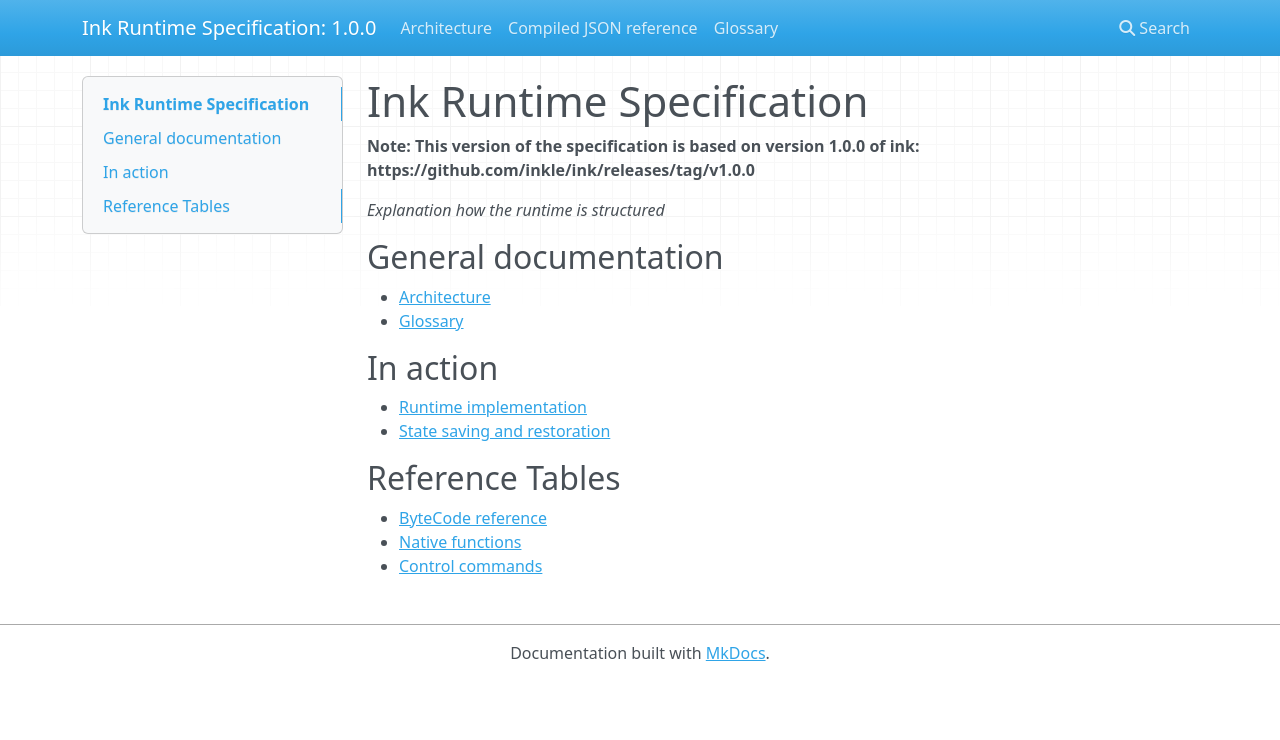
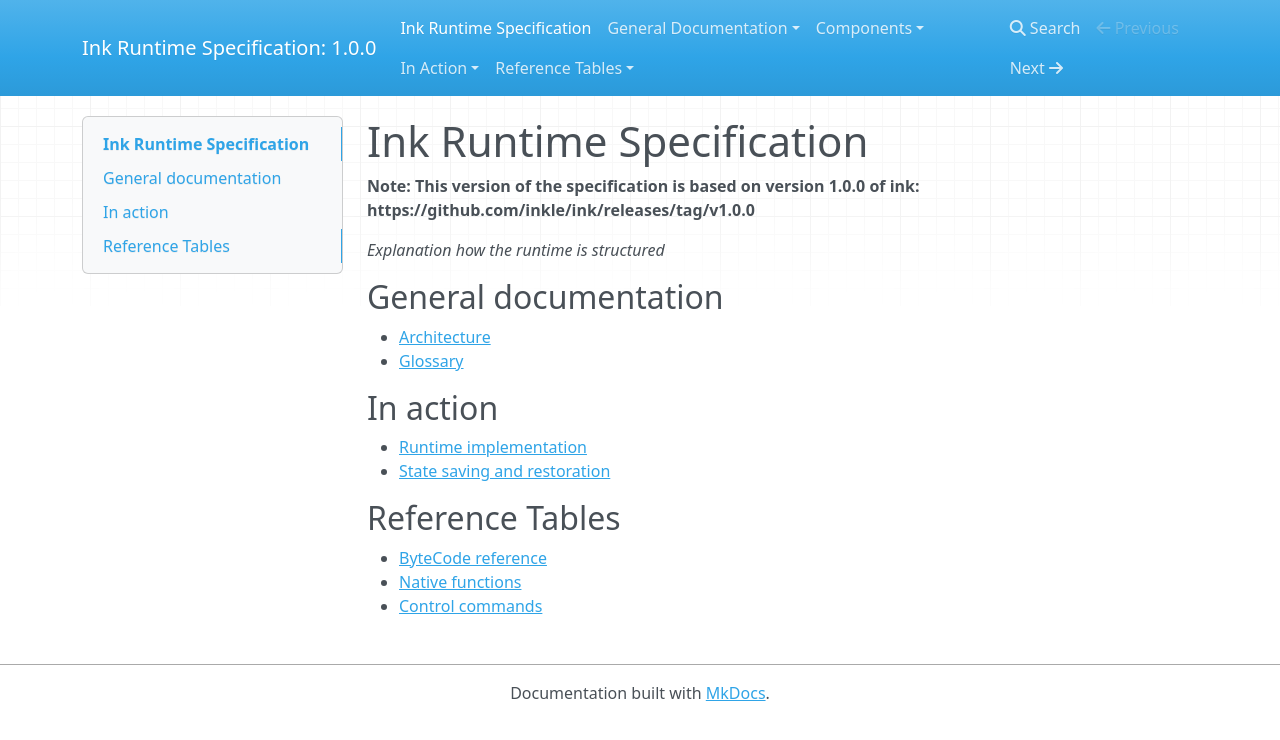
Before and after one commit to inkle/ink, an MkDocs documentation site: the page built from Documentation/runtime-specification/docs/index.md, in a window 1280 px wide. Shown: the top 740 px of the page. Built offline with MkDocs 1.6.1, drawn with Linux system fonts in a browser that asks for light colours; nearby versions of some CDN libraries.

Commit message:
Update `mkdocs.yml` to have complete navigation

```diff
--- a/Documentation/runtime-specification/mkdocs.yml
+++ b/Documentation/runtime-specification/mkdocs.yml
@@ -1,7 +1,21 @@
 site_name: "Ink Runtime Specification: 1.0.0"
 nav:
-  - architecture.md
-  - bytecode-reference.md
-  - glossary.md
+  - index.md
+  - "General Documentation":
+    - architecture.md
+    - glossary.md
+
+  - "Components":
+    - diverts.md
+    - lists.md
+    - variables.md
+
+  - "In Action":
+    - state-saving-and-restoration.md
+    - native-functions.md
+
+  - "Reference Tables":
+    - bytecode-reference.md
+    - control-commands.md
 markdown_extensions:
   - footnotes
```
